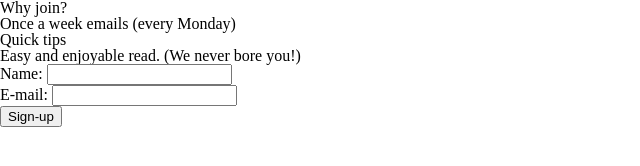
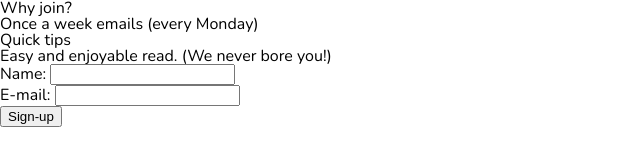
Before and after one commit to jshakil/Project-1-362, a plain HTML site: page index.html in a window 1280 px wide. Shown: the whole page, without its empty margins (0-640 px from the left). Drawn offline with nearby package versions, Linux system fonts and the light colour scheme.

Commit message:
Added in font family for html page

```diff
--- a/css/screen.css
+++ b/css/screen.css
@@ -5,3 +5,7 @@
 /* stylelint-disable*/
 a,abbr,acronym,address,applet,article,aside,audio,b,big,blockquote,body,canvas,caption,center,cite,code,dd,del,details,dfn,div,dl,dt,em,embed,fieldset,figcaption,figure,footer,form,h1,h2,h3,h4,h5,h6,header,hgroup,html,i,iframe,img,ins,kbd,label,legend,li,mark,menu,nav,object,ol,output,p,pre,q,ruby,s,samp,section,small,span,strike,strong,sub,summary,sup,table,tbody,td,tfoot,th,thead,time,tr,tt,u,ul,var,video{margin:0;padding:0;border:0;font:inherit;vertical-align:baseline}article,aside,details,figcaption,figure,footer,header,hgroup,main,menu,nav,section{display:block}html{line-height:1}body{line-height:inherit}ol,ul{list-style:none}blockquote,q{quotes:none}blockquote:after,blockquote:before,q:after,q:before{content:'';content:none}table{border-collapse:collapse;border-spacing:0}
 /* stylelint-enable */
+
+html {
+    font-family: 'Nunito', sans-serif;
+}
```
